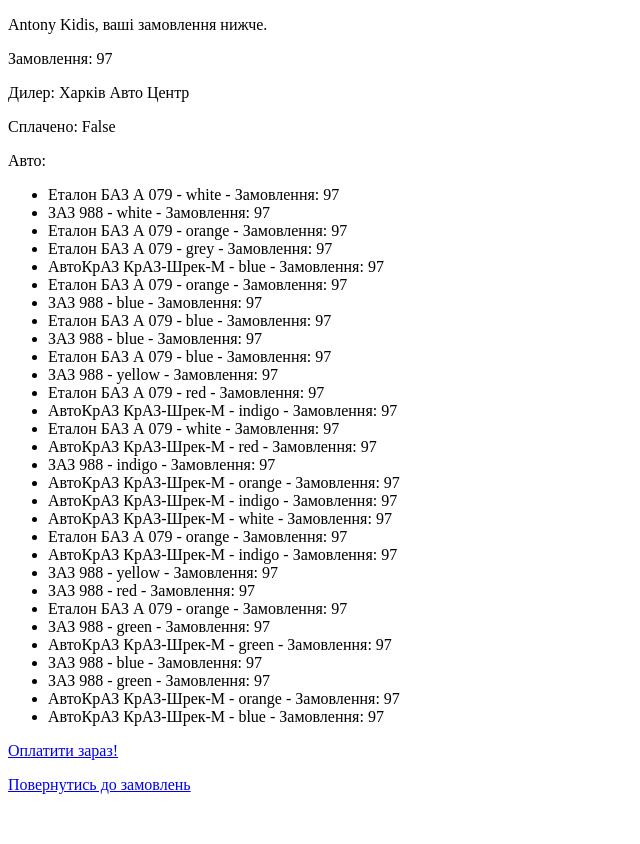
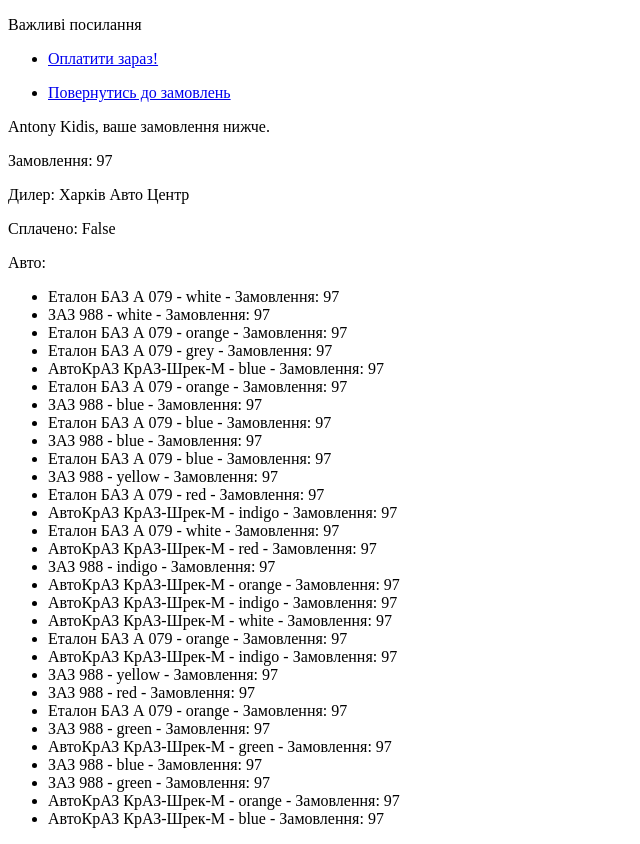
Before and after one commit to DmitriyChebruchan/hillel-9, a Django app: page /order_details/97 in a window 1280 px wide. Shown: the whole page, without its empty margins (0-640 px from the left). Before the commit the page ends 794 px from the top, so only its background shows below. Run offline with Django 4.2, Linux system fonts and the light colour scheme; data comes from the database, SQL or seed files in the repository; both versions use the stored data as it was after the commit; data that the repository does not hold is empty.

Commit message:
refactoring of cars and order details view

```diff
--- a/cars/templates/order_details.html
+++ b/cars/templates/order_details.html
@@ -3,7 +3,16 @@
 {% block title %}Created details{% endblock %}
 
 {% block content %}
-    <p>{{ order.client }}, ваші замовлення нижче.</p>
+    <p>Важливі посилання</p>
+    <ul>
+        {% if order.is_paid is False %}
+            <li><p><a href="/payment/{{ order.id }}">Оплатити зараз!</a></p>
+            </li>
+        {% endif %}
+        <li><p><a href="/your_orders/{{ order.client.id }}">Повернутись до
+            замовлень</a></p></li>
+    </ul>
+    <p>{{ order.client }}, вашe замовлення нижче.</p>
     <p>{{ order }}</p>
     <p>Дилер: {{ order.dealership }}</p>
     <p>Сплачено: {{ order.is_paid }}</p>
@@ -13,9 +22,4 @@
             <li>{{ car }}</li>
         {% endfor %}
     </ul>
-    {% if order.is_paid is False %}
-        <p><a href="/payment/{{ order.id }}">Оплатити зараз!</a></p>
-    {% endif %}
-    <p><a href="/your_orders/{{ order.client.id }}">Повернутись до
-        замовлень</a></p>
 {% endblock %}
```
Also changed, not shown: cars/db.sqlite3.
